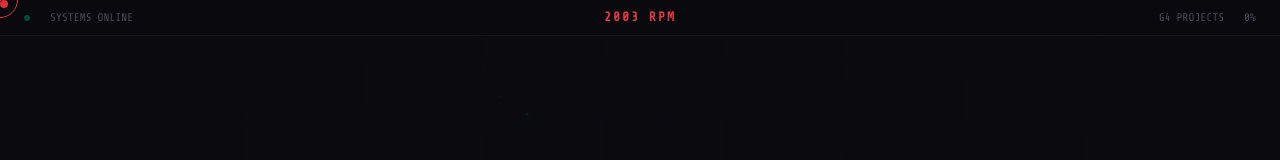
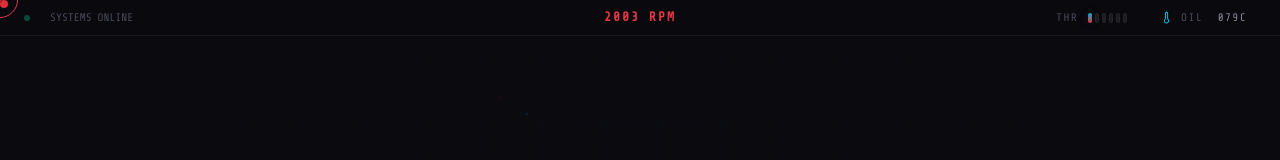
Before and after one commit to RZ3M/Personal-Website, a Next.js app: page / in a window 1280 px wide. Shown: the top 160 px of the page. Built offline with nearby package versions, Linux system fonts and the light colour scheme.

Commit message:
feat: update TelemetryBar to simplify props and enhance display with throttle and oil temperature indicators

```diff
--- a/app/globals.css
+++ b/app/globals.css
@@ -297,11 +297,68 @@ button:focus-visible,
   justify-self: end;
   display: flex;
   align-items: center;
+  gap: 18px;
   white-space: nowrap;
 }
 
-.telemetry-bar .right-data span {
-  margin-left: 20px;
+.telemetry-bar .telemetry-chip {
+  display: inline-flex;
+  align-items: center;
+  gap: 8px;
+  min-height: 22px;
+  justify-content: flex-start;
+}
+
+.telemetry-bar .telemetry-chip-label {
+  color: var(--text-dim);
+  letter-spacing: 1.6px;
+  min-width: 24px;
+}
+
+.telemetry-bar .telemetry-chip-value {
+  color: var(--text-secondary);
+  letter-spacing: 1.4px;
+  min-width: 34px;
+  text-align: right;
+  font-variant-numeric: tabular-nums;
+}
+
+.telemetry-bar .telemetry-chip-icon {
+  width: 13px;
+  height: 13px;
+  color: var(--blue);
+  stroke-width: 2;
+}
+
+.telemetry-bar .throttle-hud {
+  display: inline-flex;
+  align-items: center;
+  gap: 3px;
+  height: 12px;
+  width: 39px;
+}
+
+.telemetry-bar .throttle-bar {
+  width: 4px;
+  height: 10px;
+  border-radius: 2px;
+  background: rgba(255,255,255,0.08);
+  box-shadow: inset 0 0 0 1px rgba(255,255,255,0.04);
+}
+
+.telemetry-bar .throttle-bar.active {
+  background: linear-gradient(180deg, rgba(0,180,216,0.95) 0%, rgba(230,57,70,0.95) 100%);
+  box-shadow:
+    0 0 10px rgba(230,57,70,0.18),
+    0 0 14px rgba(0,180,216,0.1);
+}
+
+.telemetry-bar .throttle-chip {
+  width: 86px;
+}
+
+.telemetry-bar .oil-chip {
+  width: 96px;
 }
 
 .telemetry-bar .status-dot {
--- a/components/portfolio/PortfolioApp.tsx
+++ b/components/portfolio/PortfolioApp.tsx
@@ -54,11 +54,7 @@ export function PortfolioApp() {
 
       <canvas id="particles-canvas" ref={particleCanvasRef} />
 
-      <TelemetryBar
-        displayRpm={displayRpm}
-        scrollPercent={scrollPercent}
-        activeSectionIndex={activeSectionIndex}
-      />
+      <TelemetryBar displayRpm={displayRpm} />
 
       <div className="right-nav-column">
         <div className="mini-engine-wrapper" data-visible={!heroVisible}>
--- a/components/portfolio/TelemetryBar.tsx
+++ b/components/portfolio/TelemetryBar.tsx
@@ -1,19 +1,21 @@
 import React from "react";
-
-import { sectionNav } from "@/lib/portfolio-data";
+import { Thermometer } from "lucide-react";
 
 interface TelemetryBarProps {
   displayRpm: number;
-  scrollPercent: number;
-  activeSectionIndex: number;
 }
 
 export const TelemetryBar = React.memo(function TelemetryBar({
   displayRpm,
-  scrollPercent,
-  activeSectionIndex,
 }: TelemetryBarProps) {
+  const normalizedRpm = Math.max(0, Math.min(1, (displayRpm - 750) / (9500 - 750)));
   const isAtRedline = Math.floor(displayRpm) >= 9500;
+  const oilTempCelsius = Math.round(72 + normalizedRpm * 46);
+  const throttleSegments = 6;
+  const activeThrottleSegments = Math.max(
+    1,
+    Math.min(throttleSegments, Math.round(normalizedRpm * throttleSegments)),
+  );
 
   return (
     <div className="telemetry-bar">
@@ -30,10 +32,22 @@ export const TelemetryBar = React.memo(function TelemetryBar({
         {String(Math.floor(displayRpm)).padStart(4, "0")} RPM
       </div>
       <div className="right-data">
-        <span id="teleSection">
-          G{activeSectionIndex + 1} {sectionNav[activeSectionIndex]?.label ?? "HERO"}
-        </span>
-        <span id="teleScroll">{Math.floor(scrollPercent * 100)}%</span>
+        <div className="telemetry-chip throttle-chip" id="teleThrottle">
+          <span className="telemetry-chip-label">THR</span>
+          <div className="throttle-hud" aria-hidden="true">
+            {Array.from({ length: throttleSegments }, (_, index) => (
+              <span
+                key={index}
+                className={`throttle-bar${index < activeThrottleSegments ? " active" : ""}`}
+              />
+            ))}
+          </div>
+        </div>
+        <div className="telemetry-chip oil-chip" id="teleOilTemp">
+          <Thermometer className="telemetry-chip-icon" aria-hidden="true" />
+          <span className="telemetry-chip-label">OIL</span>
+          <span className="telemetry-chip-value">{String(oilTempCelsius).padStart(3, "0")}C</span>
+        </div>
       </div>
     </div>
   );
```
